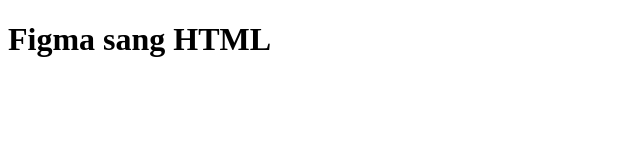
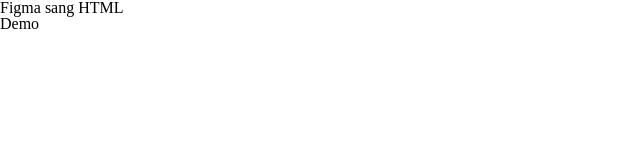
Before and after one commit to AnVu05/Project-1, a plain HTML site: page index.html in a window 1280 px wide. Shown: the whole page, without its empty margins (0-640 px from the left). Drawn offline with Linux system fonts and the light colour scheme.

Commit message:
p2 dung base du an

```diff
--- /dev/null
+++ b/assets/css/reset.css
@@ -0,0 +1,48 @@
+/* http://meyerweb.com/eric/tools/css/reset/
+   v2.0 | 20110126
+   License: none (public domain)
+*/
+
+html, body, div, span, applet, object, iframe,
+h1, h2, h3, h4, h5, h6, p, blockquote, pre,
+a, abbr, acronym, address, big, cite, code,
+del, dfn, em, img, ins, kbd, q, s, samp,
+small, strike, strong, sub, sup, tt, var,
+b, u, i, center,
+dl, dt, dd, ol, ul, li,
+fieldset, form, label, legend,
+table, caption, tbody, tfoot, thead, tr, th, td,
+article, aside, canvas, details, embed,
+figure, figcaption, footer, header, hgroup,
+menu, nav, output, ruby, section, summary,
+time, mark, audio, video {
+	margin: 0;
+	padding: 0;
+	border: 0;
+	font-size: 100%;
+	font: inherit;
+	vertical-align: baseline;
+}
+/* HTML5 display-role reset for older browsers */
+article, aside, details, figcaption, figure,
+footer, header, hgroup, menu, nav, section {
+	display: block;
+}
+body {
+	line-height: 1;
+}
+ol, ul {
+	list-style: none;
+}
+blockquote, q {
+	quotes: none;
+}
+blockquote:before, blockquote:after,
+q:before, q:after {
+	content: '';
+	content: none;
+}
+table {
+	border-collapse: collapse;
+	border-spacing: 0;
+}
--- /dev/null
+++ b/assets/css/style.css
@@ -0,0 +1,10 @@
+*{
+    box-sizing: border-box;
+}
+/* dat de de quy doi ve rem */
+html {
+    font-size: 62.5%;
+}
+body{
+    font-size: 1.6rem;
+}
--- a/index.html
+++ b/index.html
@@ -3,9 +3,14 @@
 <head>
     <meta charset="UTF-8">
     <meta name="viewport" content="width=device-width, initial-scale=1.0">
+    <!-- reset css -->
+    <link rel="stylesheet" href="./assets/css/reset.css">
+    <!-- style -->
+    <link rel="stylesheet" href="./assets/css/style.css">
     <title>Document</title>
 </head>
 <body>
     <h1> Figma sang HTML</h1>
+    <h2>Demo</h2>
 </body>
 </html>
```
